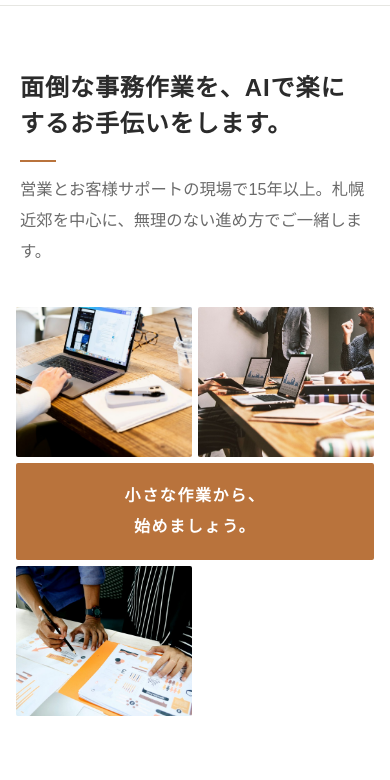
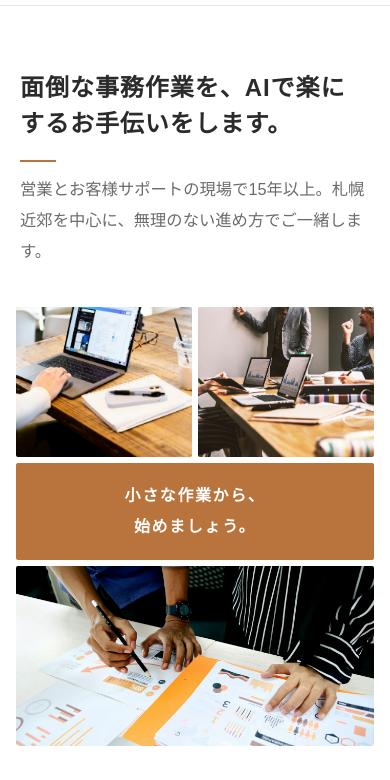
Before and after one commit to YUTOgithub/portfolio, a plain HTML site: page index.html in a window 390 px wide. Shown: the part 64-844 px from the top of the page. Drawn offline with Linux system fonts and the light colour scheme.

Commit message:
スマホ表示で写真帯の4枚目が左に寄る問題を修正
Co-Authored-By: Claude Haiku 5.5 <noreply@anthropic.com>
Claude-Session: https://claude.ai/code/session_01XWZZVvY9Ufgp9eR6ATUkYv

```diff
--- a/style.css
+++ b/style.css
@@ -168,3 +168,7 @@ h1{font-size:1.5rem}
 .plan-sub{margin:12px 0 4px;font-size:.85rem;font-weight:700}
 .disclaimer{margin-top:28px;font-size:.85rem;color:var(--sub)}
 @media(min-width:700px){.plan-grid{grid-template-columns:repeat(2,1fr)}}
+/* スマホ: 写真帯の4枚目を横幅いっぱいに */
+@media(max-width:699px){
+.strip img:nth-child(4){grid-column:1 / -1;height:180px}
+}
```
